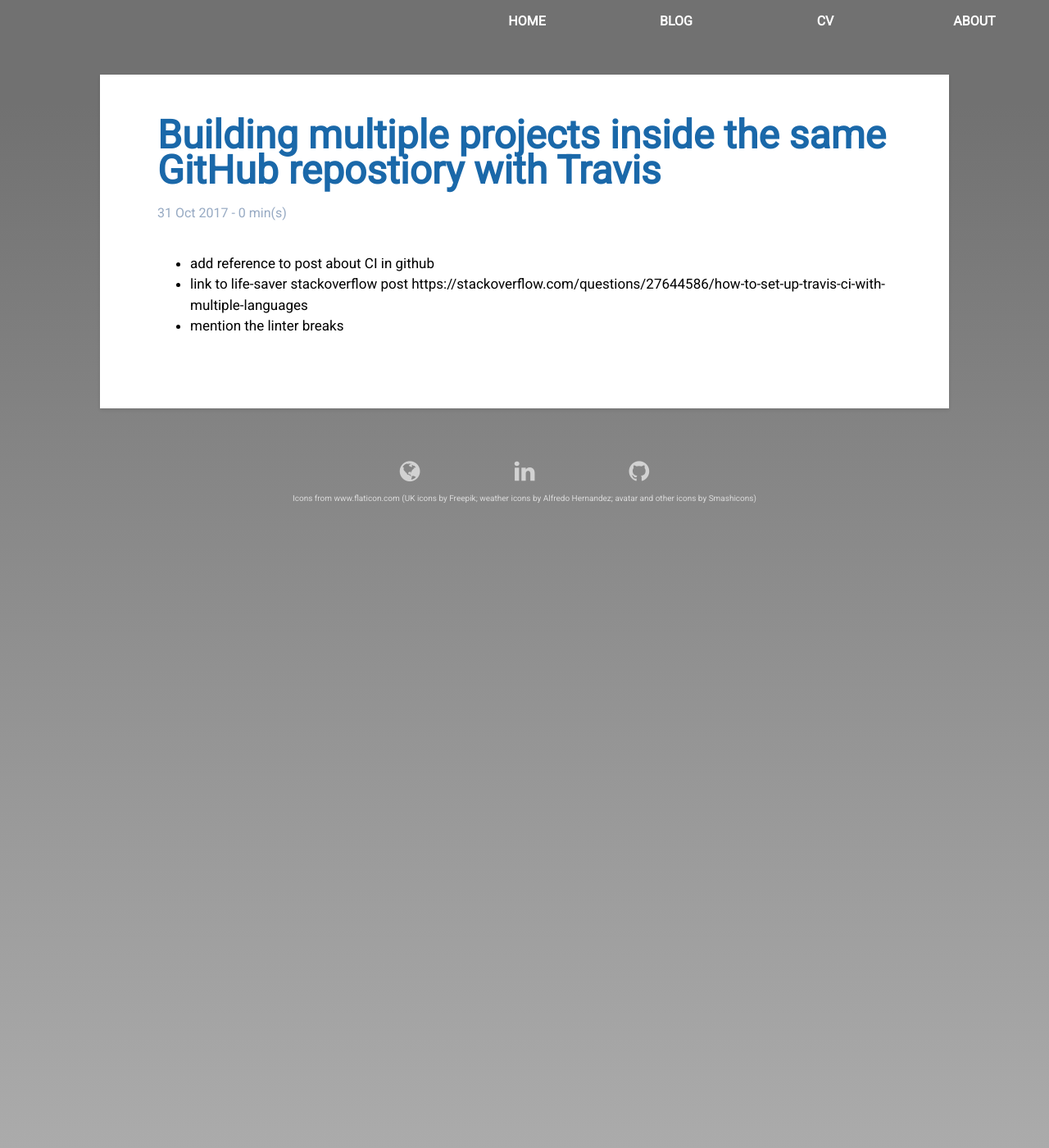
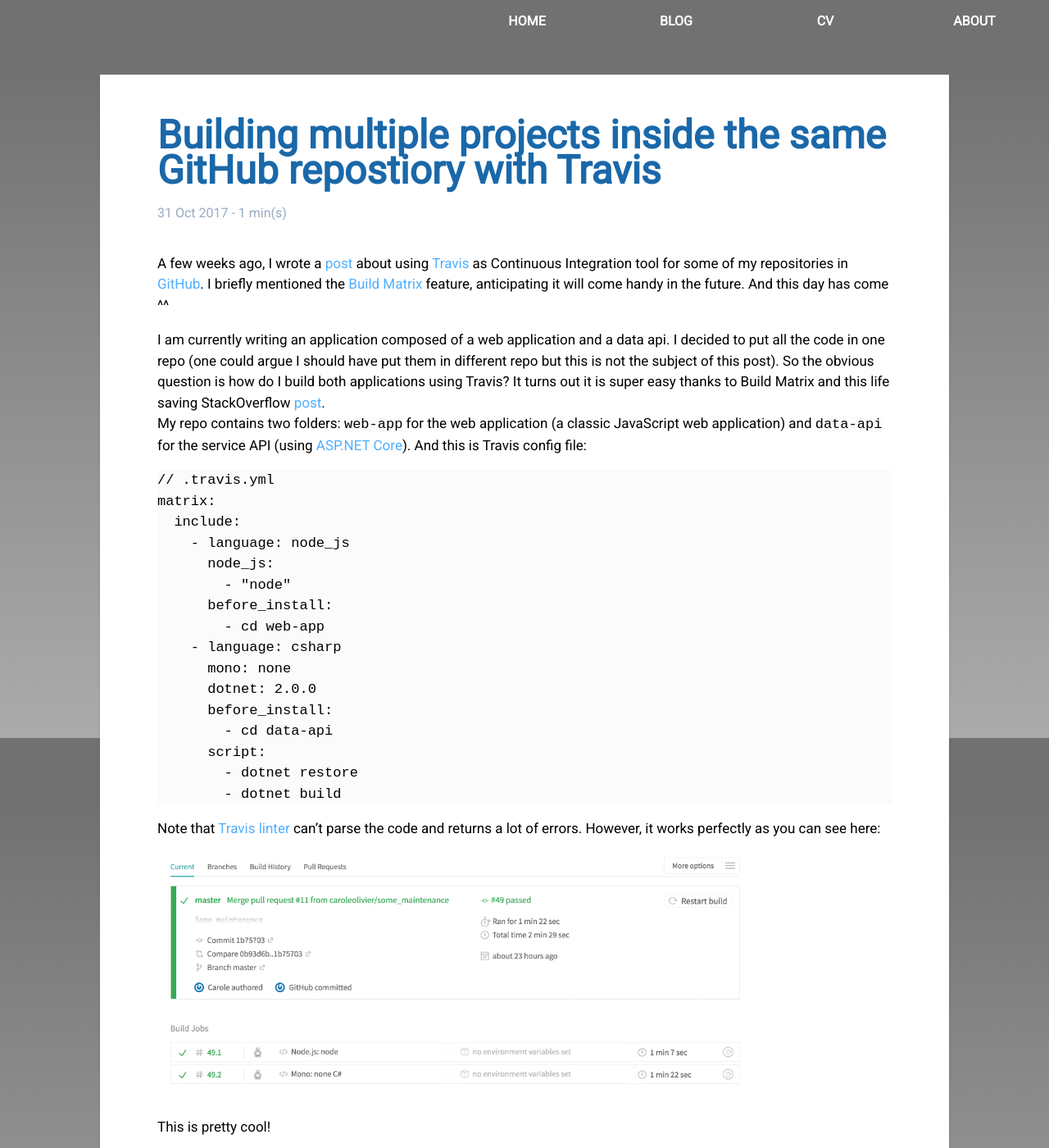
Before and after one commit to caroleolivier/caroleolivier.github.io, a Jekyll site: the page built from _posts/2017-10-31-building-multiple-project-with-travis.md, in a window 1280 px wide and 1400 px high. Shown: the whole window at 82% size. Built offline with Jekyll 4.4.1, drawn with Linux system fonts in a browser that asks for light colours.

Commit message:
Add post content about Travis matrix

````diff
--- a/_posts/2017-10-31-building-multiple-project-with-travis.md
+++ b/_posts/2017-10-31-building-multiple-project-with-travis.md
@@ -4,6 +4,33 @@ title: Building multiple projects inside the same GitHub repostiory with Travis
 date: 2017-10-31
 ---
 
-- add reference to post about CI in github
-- link to life-saver stackoverflow post https://stackoverflow.com/questions/27644586/how-to-set-up-travis-ci-with-multiple-languages
-- mention the linter breaks
+A few weeks ago, I wrote a [post](https://caroleolivier.github.io/blog/2017/10/03/continuous-integration-in-github) about using [Travis](https://travis-ci.org/) as Continuous Integration tool for some of my repositories in [GitHub](https://github.com/). I briefly mentioned the [Build Matrix](https://docs.travis-ci.com/user/customizing-the-build/#Build-Matrix) feature, anticipating it will come handy in the future. And this day has come ^^
+
+
+I am currently writing an application composed of a web application and a data api. I decided to put all the code in one repo (one could argue I should have put them in different repo but this is not the subject of this post). So the obvious question is how do I build both applications using Travis? It turns out it is super easy thanks to Build Matrix and this life saving StackOverflow [post](https://stackoverflow.com/questions/27644586/how-to-set-up-travis-ci-with-multiple-languages).
+<br/>
+My repo contains two folders: `web-app` for the web application (a classic JavaScript web application) and `data-api` for the service API (using [ASP.NET Core](https://docs.microsoft.com/en-us/aspnet/core/)). And this is Travis config file:
+
+```
+// .travis.yml
+matrix:
+  include:
+    - language: node_js
+      node_js:
+        - "node"
+      before_install:
+        - cd web-app
+    - language: csharp
+      mono: none
+      dotnet: 2.0.0
+      before_install:
+        - cd data-api
+      script:
+        - dotnet restore
+        - dotnet build
+```
+Note that [Travis linter](https://lint.travis-ci.org/) can't parse the code and returns a lot of errors. However, it works perfectly as you can see here:
+
+![Travis Build Matrix]({{ "/assets/blog/travis_build_matrix.png" | absolute_url }}){:height="80%" width="80%"}
+
+This is pretty cool!
````
Also changed, not shown: assets/blog/travis_build_matrix.png (added).
